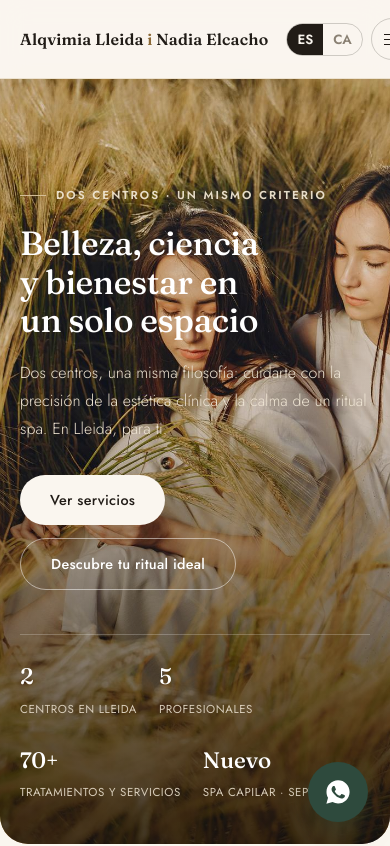
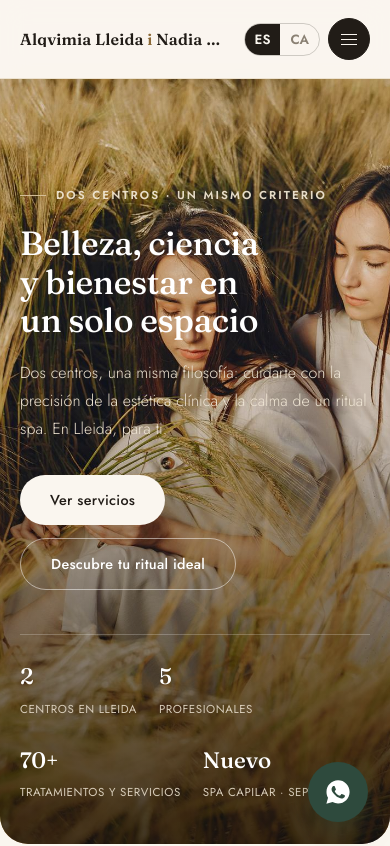
Before and after one commit to wefnowen/alqvimia-nadia, a plain HTML site: page index.html in a window 390 px wide. Shown: the top 846 px of the page. Drawn offline with Linux system fonts and the light colour scheme.

Commit message:
Arregla el botón de menú móvil: evita que quede cortado y lo hace más visible
El nombre de marca no encogía en pantallas estrechas y empujaba el botón
fuera del viewport. Ahora trunca con ellipsis y el botón pasa a ser
sólido (fondo oscuro) en vez de un simple contorno fino.

```diff
--- a/css/header.css
+++ b/css/header.css
@@ -27,11 +27,13 @@
 /* ============ RESPONSIVE ============ */
 @media (max-width:980px){
   .page-tabs{display:none}
-  .burger{display:flex}
+  .burger{display:flex;background:var(--ink);border-color:var(--ink)}
+  .burger span{background:var(--cream)}
   .nav-right .btn-primary{display:none !important}
-  .brandmark .b1{font-size:1rem}
+  .brandmark{flex:1 1 auto;min-width:0}
+  .brandmark .b1{font-size:1rem;max-width:100%;overflow:hidden;text-overflow:ellipsis}
   .brandmark .b2{display:none}
-  .nav-right{gap:8px}
+  .nav-right{gap:8px;flex:none}
   .lang-toggle{font-size:.66rem}
   .lang-toggle button{padding:6px 10px}
 }
```
